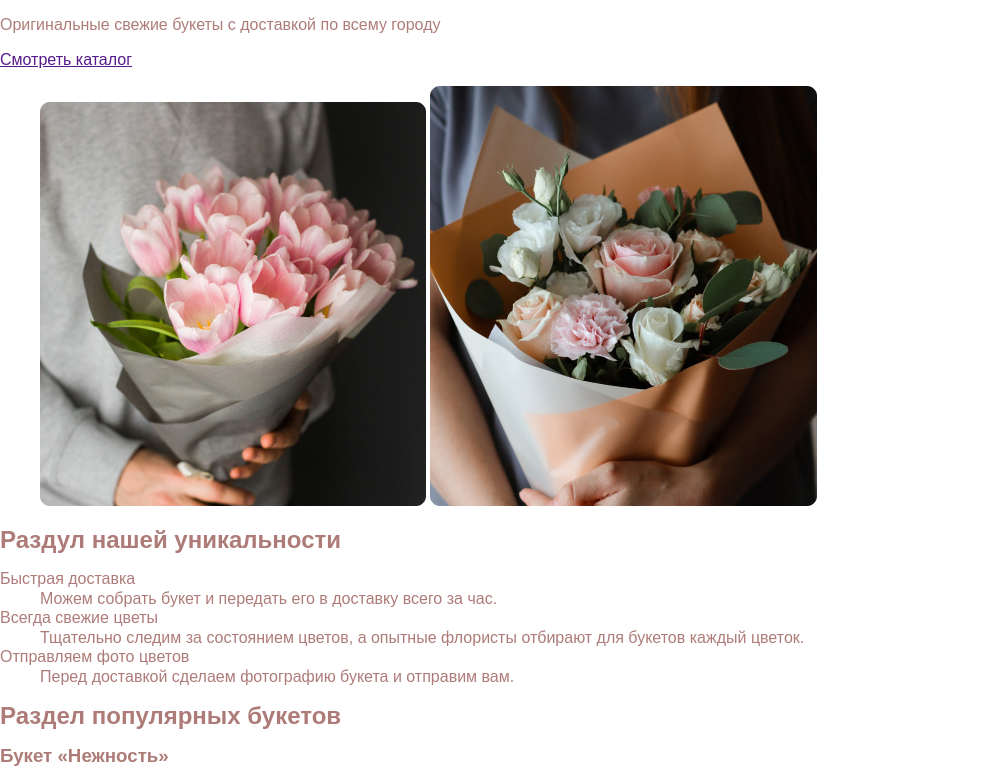
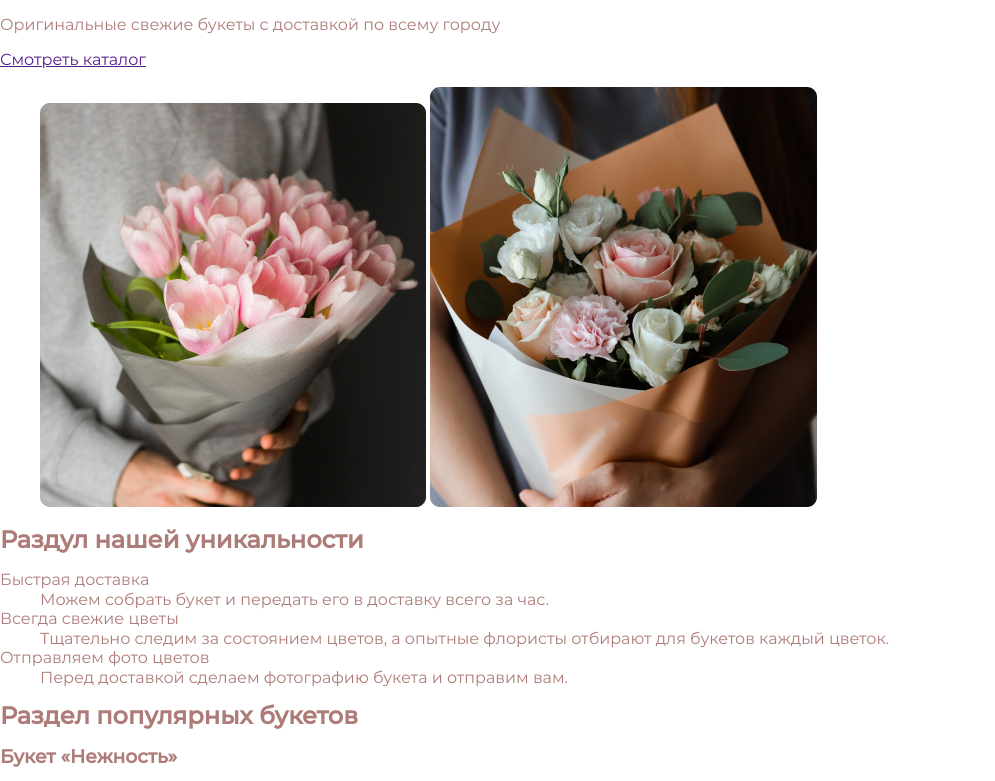
Before and after one commit to iTEvgen/marathon-html, a website: page source/index.html in a window 1280 px wide. Shown: the part 312-1093 px from the top of the page, without its empty margins (0-995 px from the left). Drawn offline with nearby package versions, Linux system fonts and the light colour scheme; files that its build step writes are made by us from their sources.

Commit message:
fonts.scss стили для не стандартных шрифтов.

```diff
--- a/source/sass/block/fonts.scss
+++ b/source/sass/block/fonts.scss
@@ -1,6 +1,6 @@
 @font-face {
   font-family: "Playfair Display";
-  src: url("../fonts/PlayfairDisplay-Regular.woff2") format(woff2), url("../fonts/PlayfairDisplay-Regular.woff") format(woff);
+  src: url("../fonts/playfairdisplay-regular.woff2") format(woff2), url("../fonts/playfairdisplay-regular.woff") format(woff);
   font-weight: normal;
   font-style: normal;
   font-display: swap;
@@ -8,7 +8,7 @@
 
 @font-face {
   font-family: "Playfair Display";
-  src: url("../fonts/PlayfairDisplay-Bold.woff2") format(woff2), url("../fonts/PlayfairDisplay-Bold.woff") format(woff);
+  src: url("../fonts/playfairdisplay-bold.woff2") format(woff2), url("../fonts/playfairdisplay-bold.woff") format(woff);
   font-weight: bold;
   font-style: normal;
   font-display: swap;
@@ -16,8 +16,24 @@
 
 @font-face {
   font-family: "Playfair Display";
-  src: url("../fonts/PlayfairDisplay-Italic.woff2") format(woff2), url("../fonts/PlayfairDisplay-Italic.woff") format(woff);
+  src: url("../fonts/playfairdisplay-italic.woff2") format(woff2), url("../fonts/playfairdisplay-italic.woff") format(woff);
   font-weight: normal;
   font-style: italic;
   font-display: swap;
 }
+
+@font-face {
+  font-family: "Montserrat";
+  src: url("../fonts/montserrat-regular.woff2") format(woff2), url("../fonts/montserrat-regular.woff") format(woff);
+  font-weight: normal;
+  font-style: normal;
+  font-display: swap;
+}
+
+@font-face {
+  font-family: "Montserrat";
+  src: url("../fonts/montserrat-medium.woff2") format(woff2), url("../fonts/montserrat-medium.woff") format(woff);
+  font-weight: 500;
+  font-style: normal;
+  font-display: swap;
+}
```
